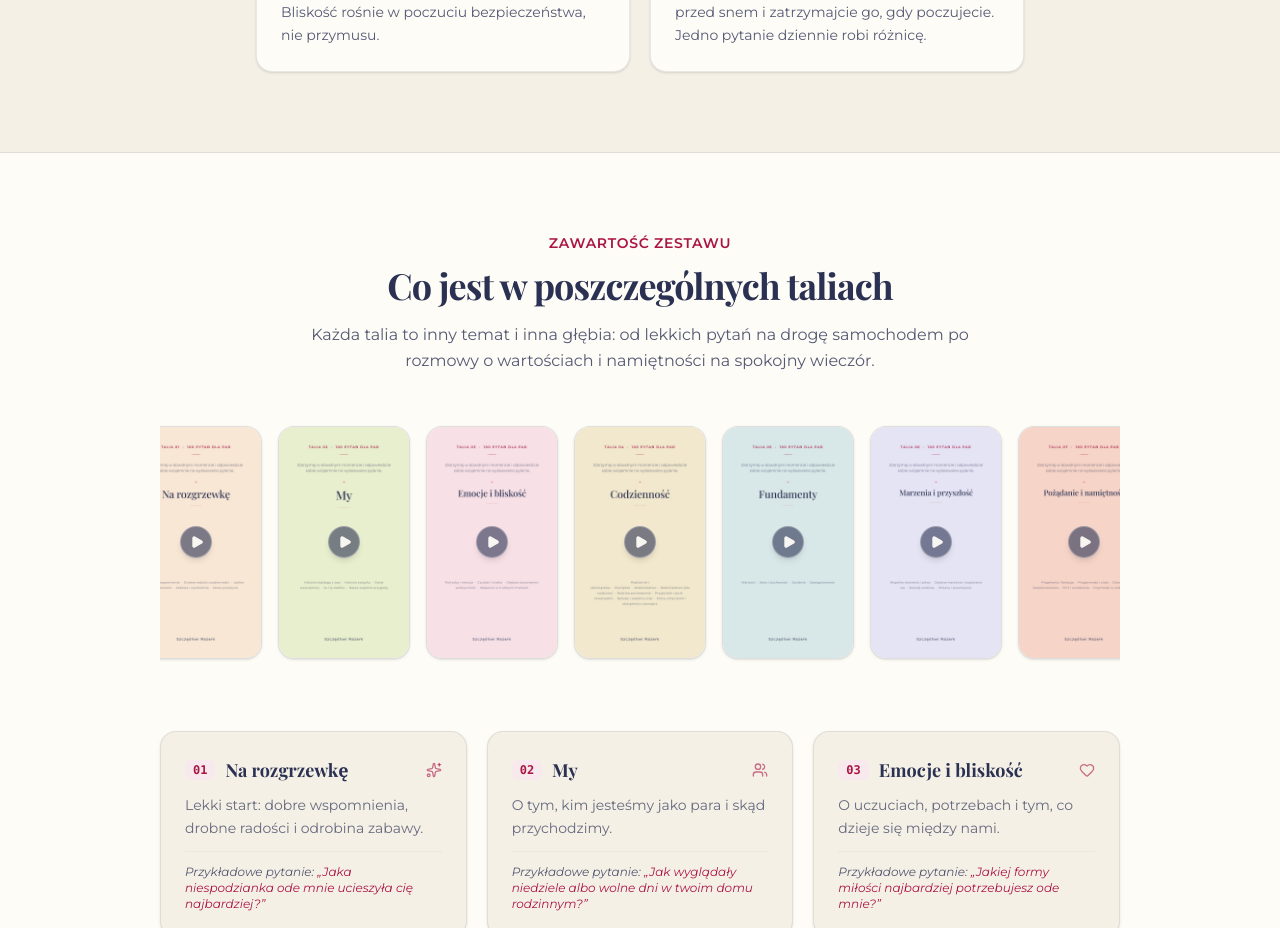
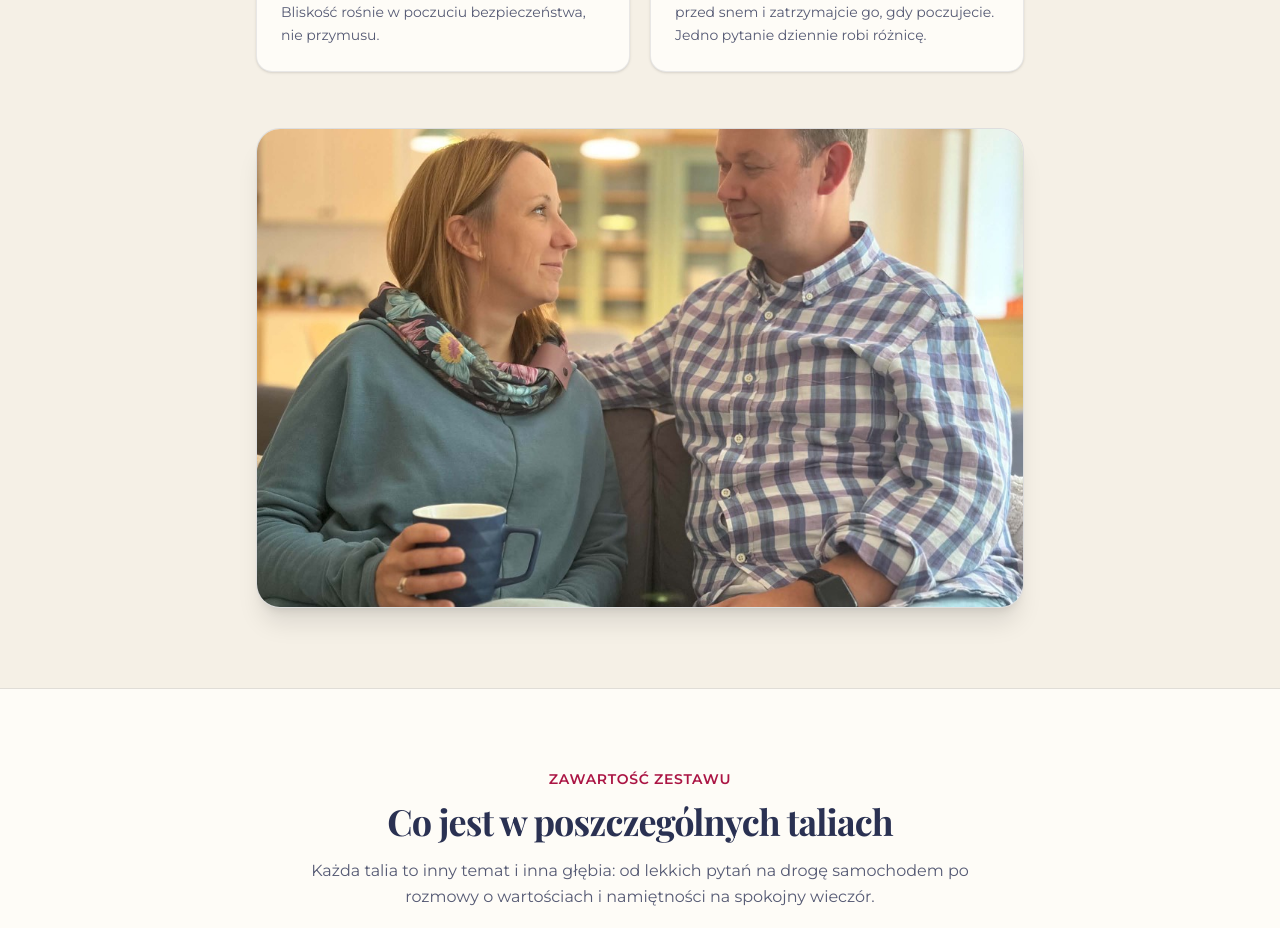
Before and after one commit to achiorr/100-pytan-na-bliskosc, a Next.js app: page / in a window 1280 px wide. Shown: the part 2040-2968 px from the top of the page. Built offline with nearby package versions, Linux system fonts and the light colour scheme; no server answers; a web font is replaced by a local one.

Commit message:
feat: dodanie zdjecia Uli i Krzyska pod sekcja jak korzystac ze stopklatek

```diff
--- a/components/HowToUse.tsx
+++ b/components/HowToUse.tsx
@@ -42,6 +42,7 @@ export default function HowToUse() {
           </p>
         </div>
 
+        {/* 3 pierwsze zasady */}
         <div className="grid grid-cols-1 md:grid-cols-3 gap-5">
           {rules.slice(0, 3).map((rule, idx) => (
             <div
@@ -61,6 +62,7 @@ export default function HowToUse() {
           ))}
         </div>
 
+        {/* 2 kolejne zasady */}
         <div className="grid grid-cols-1 md:grid-cols-2 gap-5 mt-5 max-w-3xl mx-auto">
           {rules.slice(3, 5).map((rule, idx) => (
             <div
@@ -79,6 +81,19 @@ export default function HowToUse() {
             </div>
           ))}
         </div>
+
+        {/* Zdjęcie autorów pod zasadami */}
+        <div className="mt-10 sm:mt-14 max-w-3xl mx-auto">
+          <div className="relative rounded-2xl sm:rounded-3xl overflow-hidden border border-granat/15 shadow-xl aspect-[4/3] sm:aspect-[16/10] bg-krem">
+            <img
+              src="/images/ula-krzysiek-kanapa.jpg"
+              alt="Ula i Krzysiek Głowaccy rozmawiający ze sobą"
+              className="w-full h-full object-cover object-center"
+              loading="lazy"
+            />
+          </div>
+        </div>
+
       </div>
     </section>
   );
```
Also changed, not shown: public/images/ula-krzysiek-kanapa.jpg (added).
